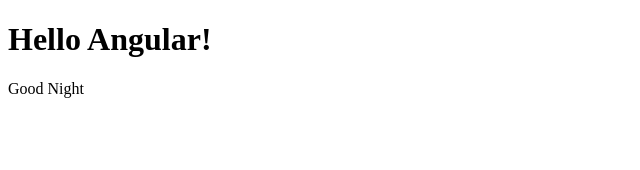
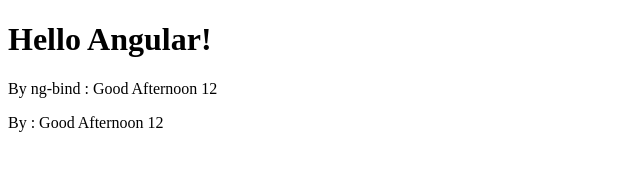
Before and after one commit to RRSR/angularjs-practice, a plain HTML site: page index.html in a window 1280 px wide. Shown: the whole page, without its empty margins (0-640 px from the left). Drawn offline with nearby package versions, Linux system fonts and the light colour scheme.

Commit message:
ngBind and regular expression

```diff
--- a/index.html
+++ b/index.html
@@ -6,12 +6,10 @@
 		<script type="text/javascript" src="angular.js"></script>
 	</head>
 
-	<body ng-init="hourOfDay = 18">
+	<body ng-init="hourOfDay = 12">
 		<h1>Hello Angular!</h1>
-		<p ng-if="hourOfDay < 12">Good Morning</p>
-		<p ng-if="hourOfDay  == 12">Good Afternoon</p>
-		<p ng-if="hourOfDay > 12 && hourOfDay < 17">Good Evening</p>
-		<p ng-if="hourOfDay > 17">Good Night</p>
+		<p ng-if="hourOfDay  == 12">By ng-bind : Good Afternoon <span ng-bind="hourOfDay"></span></p>
+		<p ng-if="hourOfDay  == 12">By {{}} : Good Afternoon {{hourOfDay}}</p>
 	</body>
 
 </html>
```
